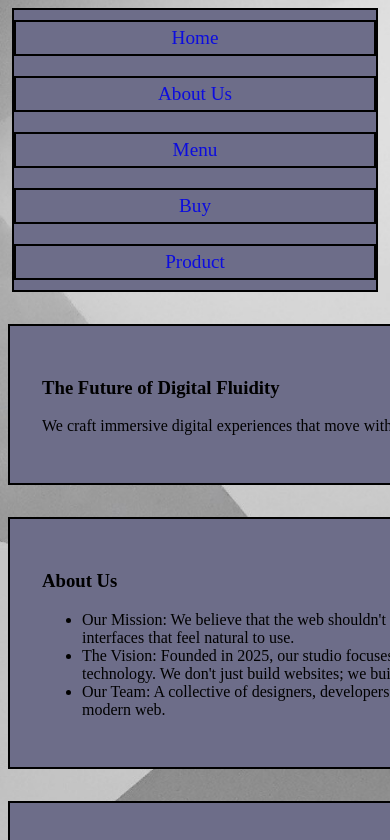
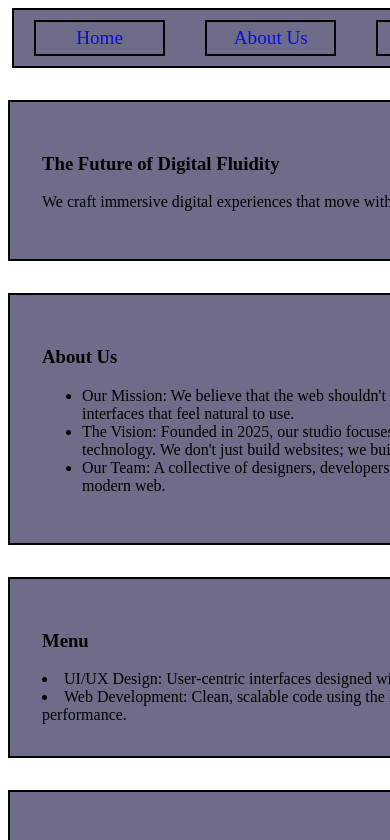
Before and after one commit to sonu7t4/Saas-Product, a plain HTML site: page index.html in a window 390 px wide. Shown: the top 840 px of the page. Drawn offline with Linux system fonts and the light colour scheme.

Commit message:
Refactor HTML structure and styles for responsiveness

```diff
--- a/index.html
+++ b/index.html
@@ -5,9 +5,13 @@
     <meta name="viewport" content="width=device-width, initial-scale=1.0">
     <title>Saas Product</title>
     <style>
-    @media (max-width: 600px) {
-    .navbar {
-        flex-direction: column; /* Stacks menu items vertically */
+    @media screen and (max-width: 450px){
+        /* .navbar{
+            flex-direction: column;
+        } */
+        body{
+            min-width: fit-content;
+        }
     }
 
     .navbar div {
```
